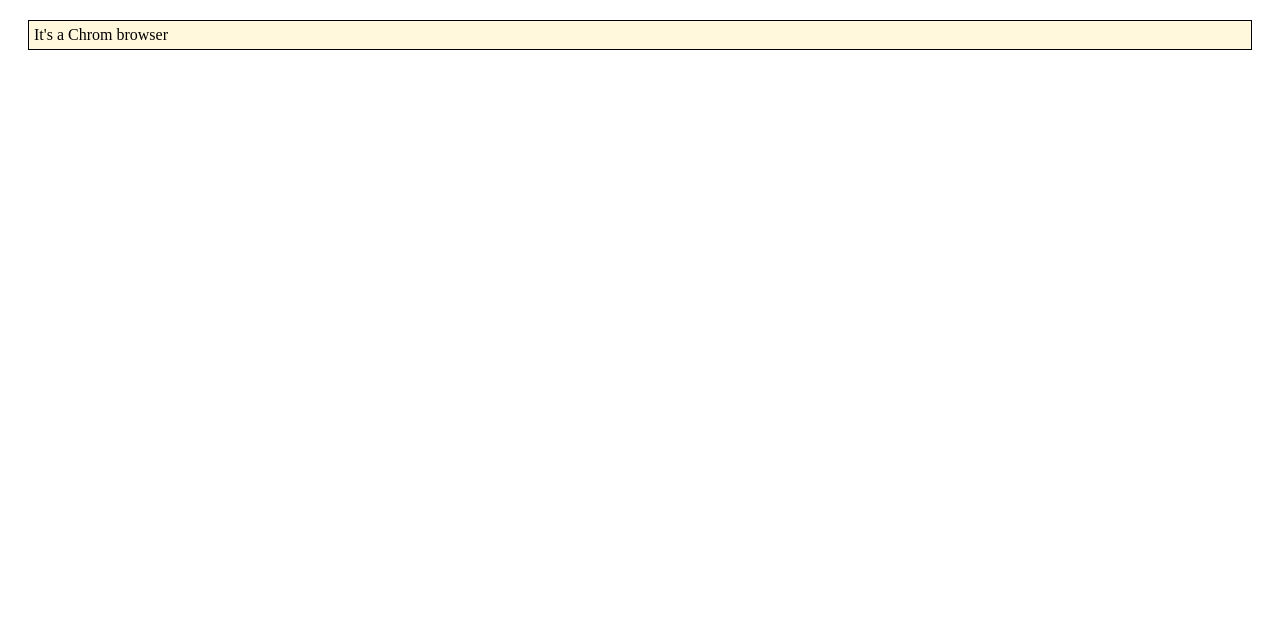
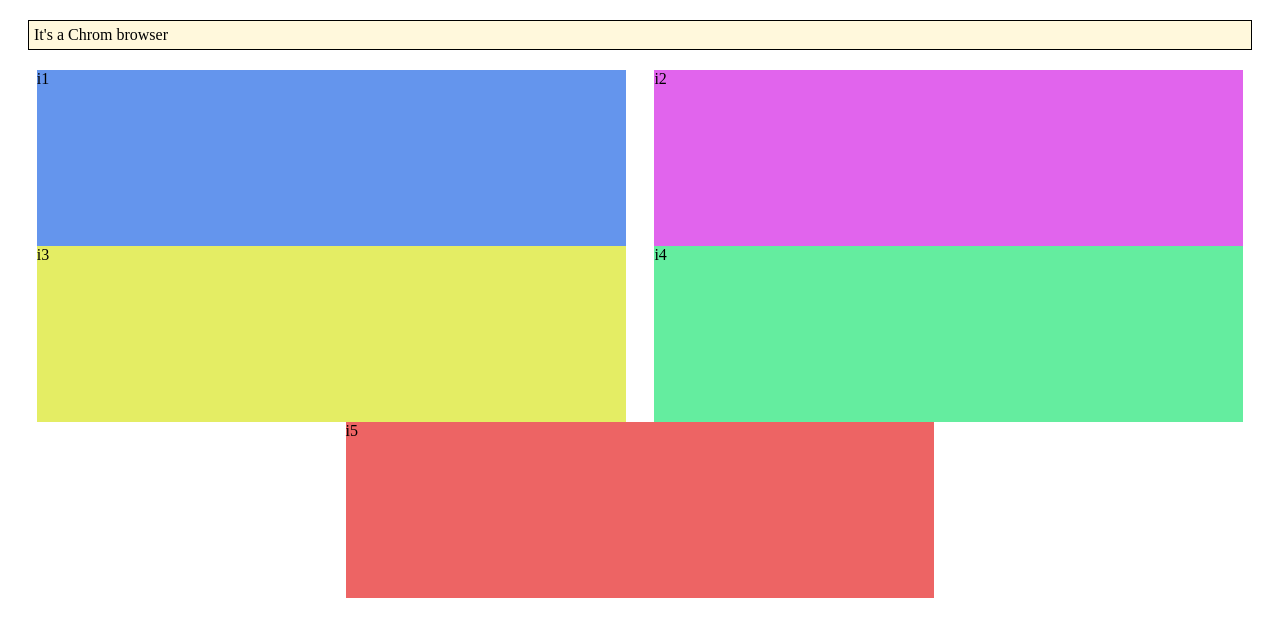
Before and after one commit to KateHelloWorld/cross-browser-website, a plain HTML site: page index.html in a window 1280 px wide. Drawn offline with Linux system fonts and the light colour scheme.

Commit message:
huijkollkjlhkigufy

```diff
--- a/index.html
+++ b/index.html
@@ -13,6 +13,15 @@
     <div class="firefox">It's a FireFox browser!</div>
     <div class="safari">It's a Safari browser!</div>
     <div class="chrominum">It's a Chrom browser</div>
+
+
+    <div class="box">
+        <div class="item" id="i1">i1</div>
+        <div class="item" id="i2">i2</div>
+        <div class="item" id="i3">i3</div>
+        <div class="item" id="i4">i4</div>
+        <div class="item" id="i5">i5</div>
+    </div>
    <!--<script>
 
         function whichBrowser() {
--- a/styles.css
+++ b/styles.css
@@ -13,28 +13,28 @@
 /** Internet Explorer */
 @media all and (-ms-high-contrast: none), (-ms-high-contrast: active) {
     .explorer {
-    display: block;
+        display: block;
     }
 }
 
 /** Microsoft Edge */
 @supports (-ms-ime-align: auto) {
     .edge {
-    display: block;
+        display: block;
     }
 }
 
 /** Mozilla Firefox */
 @-moz-document url-prefix() {
     .firefox {
-    display: block;
+        display: block;
     }
 }
 
 /** Safari */
 @media not all and (min-resolution: 0.001dpcm) {
     .safari{
-    display: block;
+        display: block;
     }
 }
 
@@ -44,3 +44,24 @@
     display: block;
     }
 }
+
+.box{
+    height: 500px;
+    display: inline-flex;
+    width: 100%;
+    flex-direction: row;
+    align-content: space-around;
+    flex-wrap: wrap;
+    justify-content: space-evenly;
+}
+
+.item{
+    height: 22vh;
+    width: 46vw;
+}
+
+#i1{background-color: cornflowerblue;}
+#i2{background-color: rgb(225, 100, 237);}
+#i3{background-color: rgb(228, 237, 100);}
+#i4{background-color: rgb(100, 237, 159);}
+#i5{background-color: rgb(237, 100, 100);}
```
